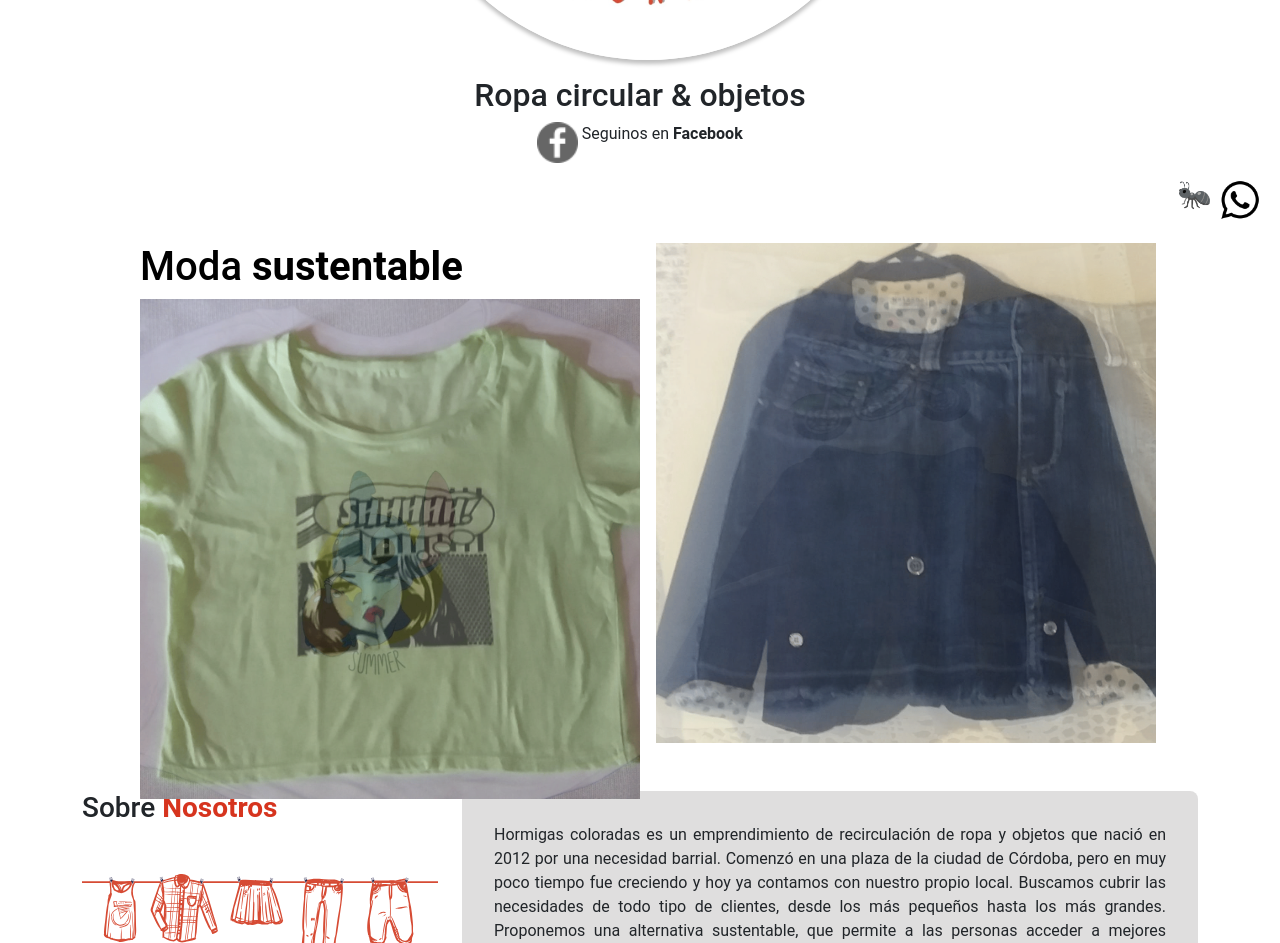
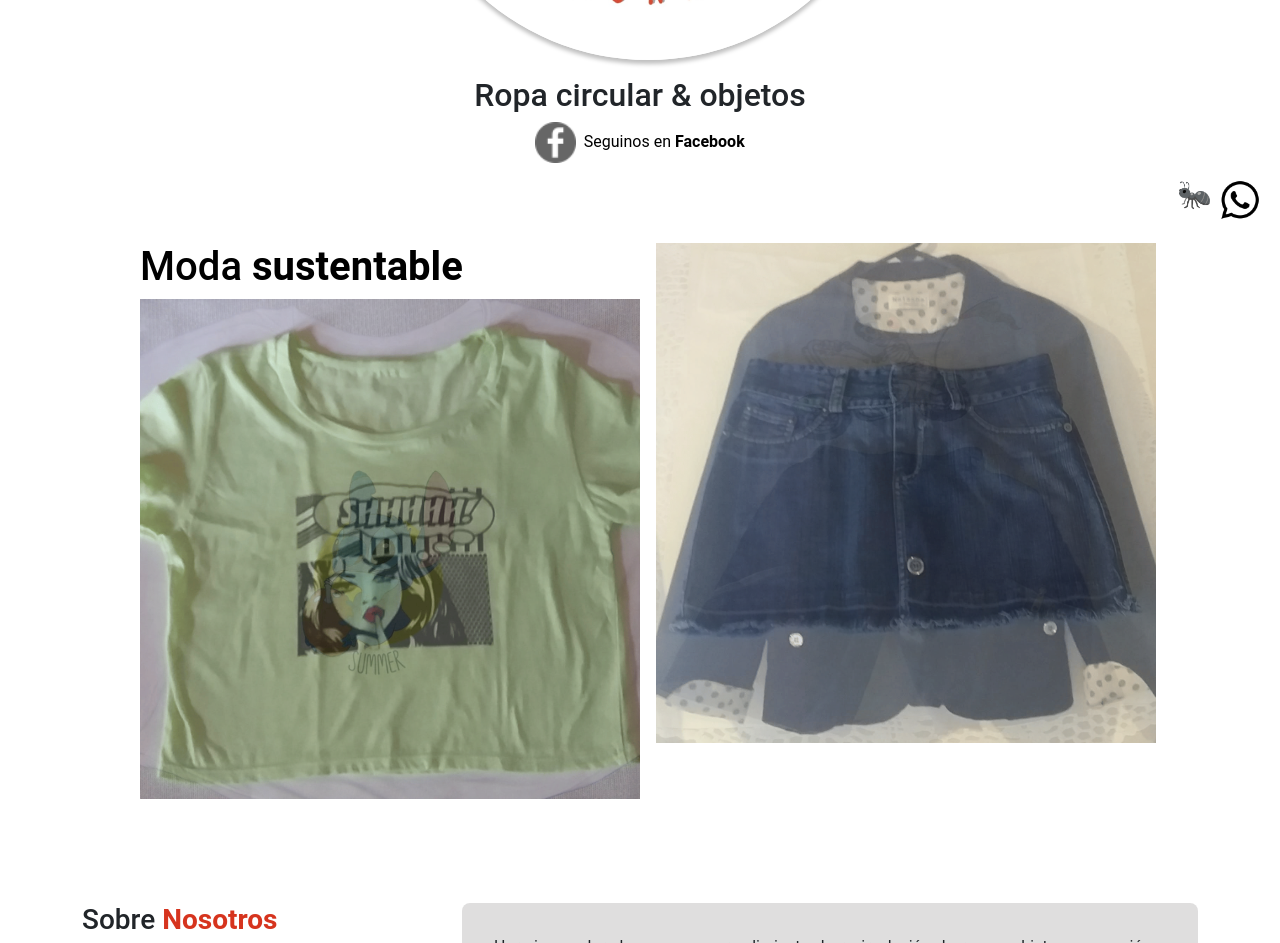
Before and after one commit to AlexisSzerman/proyecto-hormigas-coloradas, a React (Vite) app in the folder proyecto-coder-2023/: page / in a window 1280 px wide. Shown: the part 560-1503 px from the top of the page. Built offline with nearby package versions, Linux system fonts and the light colour scheme.

Commit message:
proyecto modificado

```diff
--- a/proyecto-coder-2023/src/components/Logo.jsx
+++ b/proyecto-coder-2023/src/components/Logo.jsx
@@ -1,24 +1,26 @@
-import React from 'react'
+import React from "react";
 import hormigaLogo from "/assets/img/hormigas-coloradas-logo-version-2.png";
 import facebookLogo from "/assets/img/logo-de-facebook.png";
-import Carousel from './Carousel';
+import Carousel from "./Carousel";
 
 const Logo = () => {
   return (
     <>
-    <div className='container'>
+      <div className="container">
         <div className="welcome">
-            <img className="hormigaFoto" src={hormigaLogo} alt="" />
+          <img className="hormigaFoto" src={hormigaLogo} alt="" />
         </div>
-        <div className='ropaCircular'>
+        <div className="ropaCircular">
           <h2>Ropa circular & objetos</h2>
         </div>
-        <div className='seguinos'>
-            <img className='facebookLogo' src={facebookLogo} alt="" /> &nbsp;Seguinos en <strong> &nbsp;Facebook</strong>
-          </div>
-    </div>
+        <div className="seguinos">
+          <a href="https://www.facebook.com/hormigas.coloradas" target="_blank" className="facebookTexto">
+            <img className="facebookLogo" src={facebookLogo} /> &nbsp;Seguinos en <strong>Facebook</strong>
+          </a>
+        </div>
+      </div>
     </>
-  )
-}
+  );
+};
 
-export default Logo
+export default Logo;
--- a/proyecto-coder-2023/src/style.css
+++ b/proyecto-coder-2023/src/style.css
@@ -79,6 +79,7 @@
   flex-direction: row;
   justify-content: center;
   padding-top: 5rem;
+  margin-bottom: 10rem;
 }
 
 .modaSustentable::before {
@@ -167,7 +168,7 @@
 }
 #containerDos div.bottomDos {
   opacity: 1;
-  background-image: url(/assets/img/hormigas-coloradas-short-jean-azul.png);
+  background-image: url(/assets/img/hormigas-coloradas-short-jean-azul.jpg);
   background-repeat: no-repeat;
   background-size: cover;
 }
@@ -445,3 +446,9 @@ footer {
 a {
   text-decoration: none;
 }
+
+/*Edición del logo.jsx*/
+
+.facebookTexto {
+  color: black;
+}
```
Also changed, not shown: proyecto-coder-2023/public/assets/img/hormigas-coloradas-short-jean-azul.jpg (added), proyecto-coder-2023/public/assets/img/hormigas-coloradas-short-jean-azul.png.
